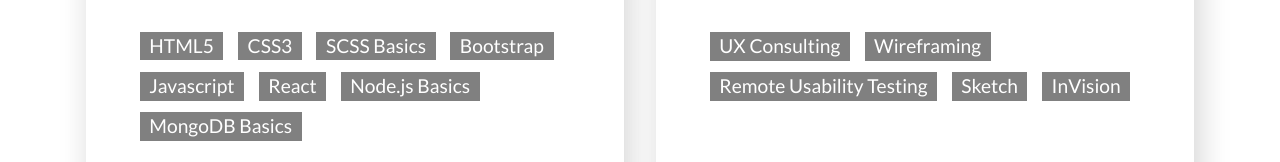
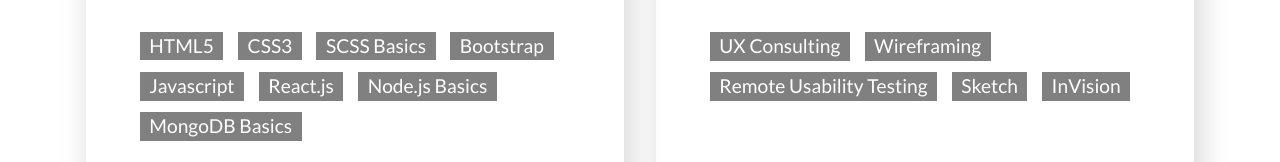
Before and after one commit to aelenia/aw, a website: page docs/index.html in a window 1280 px wide. Shown: the part 1128-1290 px from the top of the page. Drawn offline with nearby package versions, Linux system fonts and the light colour scheme.

Commit message:
Correct "React.js"

```diff
--- a/docs/index.html
+++ b/docs/index.html
@@ -54,7 +54,7 @@
                             <li>SCSS Basics</li>
                             <li>Bootstrap</li>
                             <li>Javascript</li>
-                            <li>React</li>
+                            <li>React.js</li>
                             <li>Node.js Basics</li>
                             <li>MongoDB Basics</li>
                         </ul>
```
